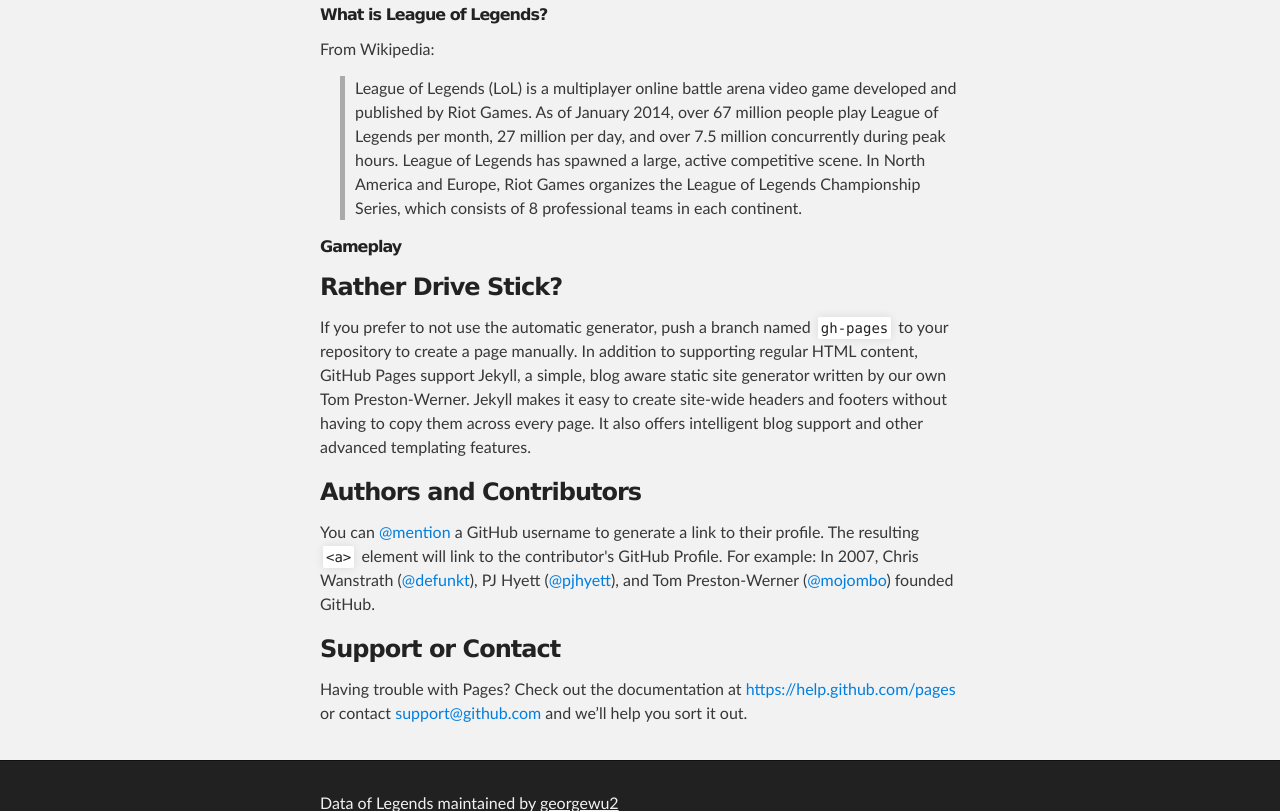
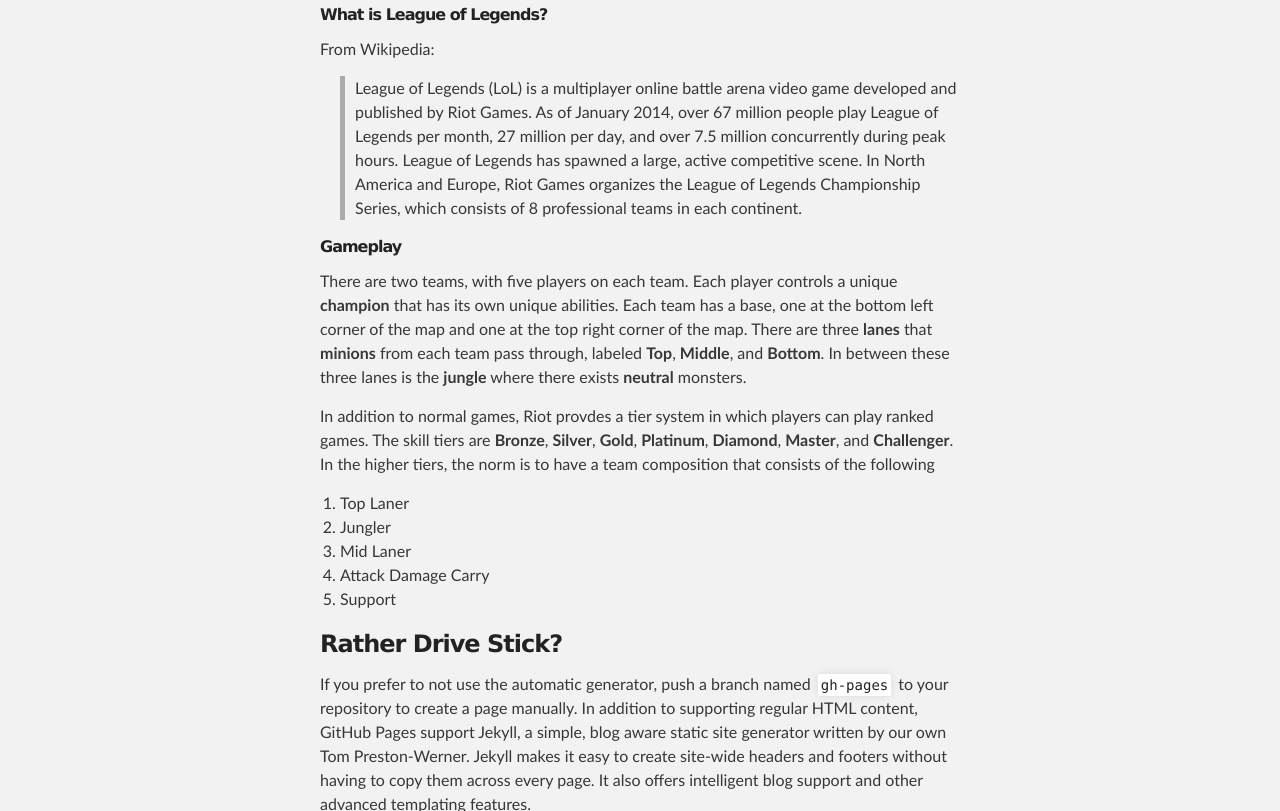
Before and after one commit to georgewu2/cs109-project, a plain HTML site: page index.html in a window 1280 px wide. Shown: the part 388-1199 px from the top of the page. Drawn offline with Linux system fonts and the light colour scheme.

Commit message:
added some gameplay info to website and updated gitignore awww yeaaaaa

```diff
--- a/index.html
+++ b/index.html
@@ -48,7 +48,20 @@
 </p>
 
 <h6>Gameplay</h6>
+<p>
+  There are two teams, with five players on each team. Each player controls a unique <strong>champion</strong> that has its own unique abilities. Each team has a base, one at the bottom left corner of the map and one at the top right corner of the map. There are three <strong>lanes</strong> that <strong>minions</strong> from each team pass through, labeled <strong>Top</strong>, <strong>Middle</strong>, and <strong>Bottom</strong>. In between these three lanes is the <strong>jungle</strong> where there exists <strong>neutral</strong> monsters.
+</p>
 
+<p>
+  In addition to normal games, Riot provdes a tier system in which players can play ranked games. The skill tiers are <strong>Bronze</strong>, <strong>Silver</strong>, <strong>Gold</strong>, <strong>Platinum</strong>, <strong>Diamond</strong>, <strong>Master</strong>, and <strong>Challenger</strong>. In the higher tiers, the norm is to have a team composition that consists of the following
+  <ol type="1">
+    <li>Top Laner</li>
+    <li>Jungler</li>
+    <li>Mid Laner</li>
+    <li>Attack Damage Carry</li>
+    <li>Support</li>
+  </ol>
+</p>
 
 <h3>
 <a id="rather-drive-stick" class="anchor" href="#rather-drive-stick" aria-hidden="true"><span class="octicon octicon-link"></span></a>Rather Drive Stick?</h3>
```
Also changed, not shown: 1 other file.
